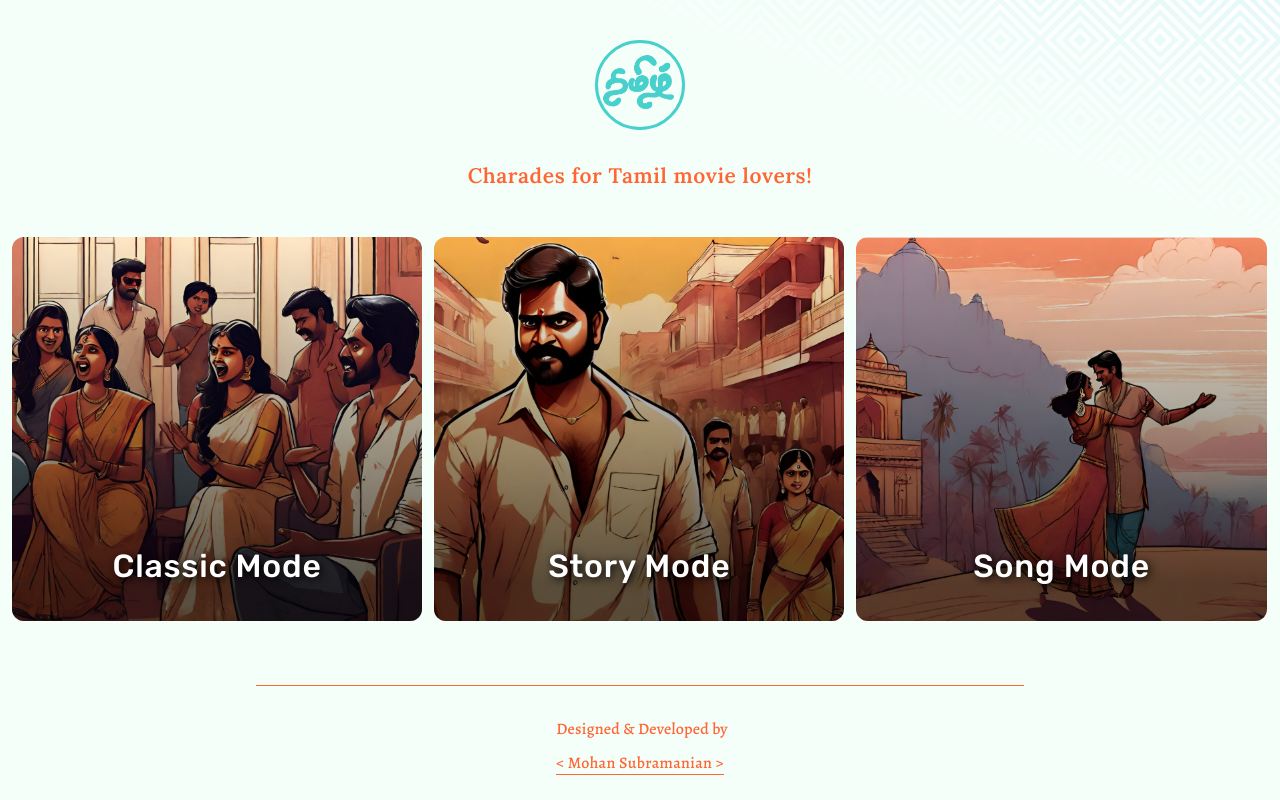
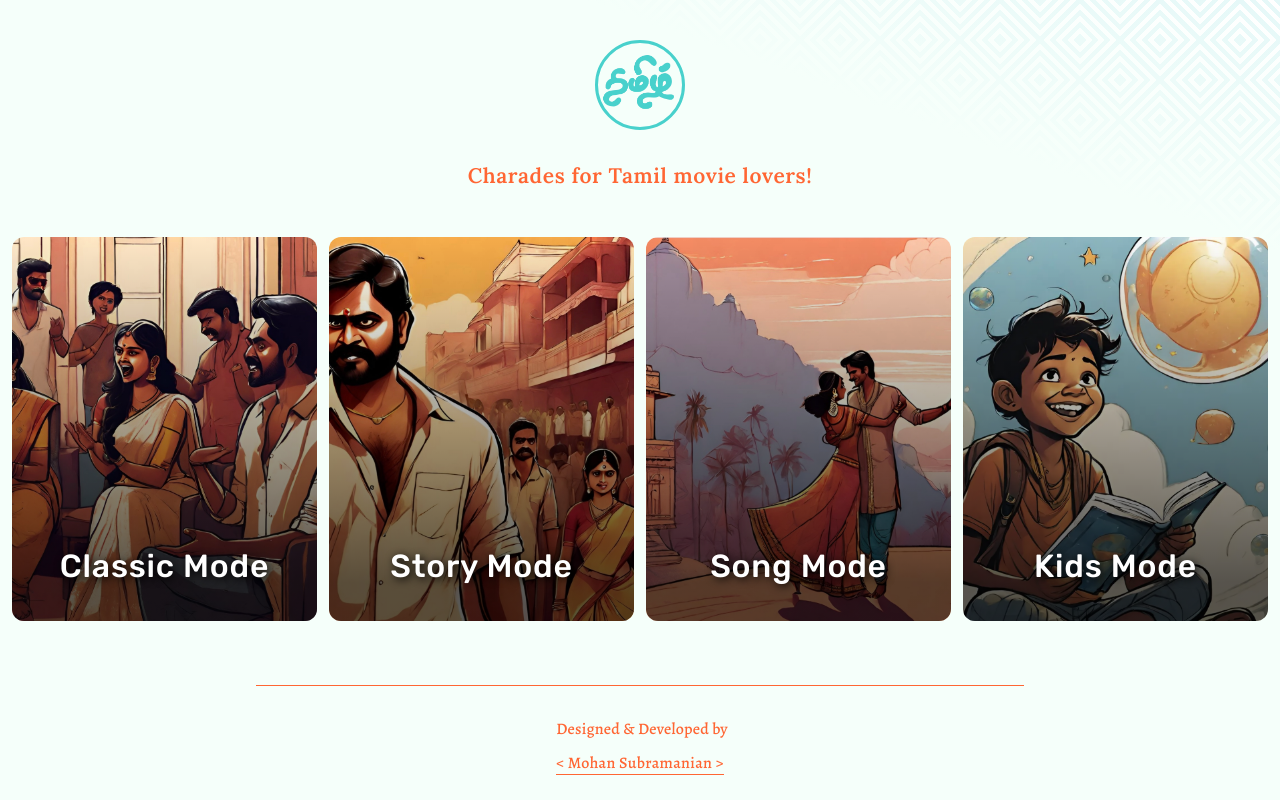
Before and after one commit to maraudermohan/tamil-charades, a Next.js app: page / in a window 1280 px wide. Built offline with nearby package versions, Linux system fonts and the light colour scheme; a web font is replaced by a local one.

Commit message:
Add kids mode

```diff
--- a/src/app/game/[slug]/page.tsx
+++ b/src/app/game/[slug]/page.tsx
@@ -2,7 +2,7 @@ import { GameController } from "components";
 import styles from "../../page.module.css";
 
 export async function generateStaticParams() {
-  return [{ slug: "classic" }, { slug: "story" }, { slug: "song" }];
+  return [{ slug: "classic" }, { slug: "story" }, { slug: "song" }, , { slug: "kids" }];
 }
 
 function ModePage({ params }: { params: { slug: string } }) {
--- a/src/components/ModeExpanded.tsx
+++ b/src/components/ModeExpanded.tsx
@@ -30,7 +30,8 @@ function ModeExpanded({ currentModeData }: ModeExpandedType) {
   const [isSubmitted, setIsSubmitted] = useState<number | null>(null);
 
   const fetchMovies = useCallback(async () => {
-    const result = await fetchData(currentModeData?.endpoint! + difficulty);
+    const modeUrl = currentModeData?.endpoint! + (currentModeData?.title !== "Kids Mode" ? difficulty : '');
+    const result = await fetchData(modeUrl);
     if (!result) {
       gameStoreMethods.setError(ErrorStates.BACKEND_FAIL);
       return;
@@ -104,10 +105,14 @@ function ModeExpanded({ currentModeData }: ModeExpandedType) {
               }}
             />
             <div className={styles.controlsBox}>
-              <DifficultySlider
-                difficulty={difficulty}
-                setDifficulty={setDifficulty}
-              />
+              {
+                currentModeData?.title !== "Kids Mode" && (
+                  <DifficultySlider
+                    difficulty={difficulty}
+                    setDifficulty={setDifficulty}
+                  />
+                )
+              }
               <button
                 className={styles.modePlayButton}
                 onClick={handleSubmit}
--- a/src/components/TitleSlide.tsx
+++ b/src/components/TitleSlide.tsx
@@ -34,7 +34,7 @@ function TitleSlide({ elementRef, movieIndex }: TitleSlideType) {
       >
         {moviesList[movieIndex].tamil}
       </h3>
-      {currentMode?.title === "Song Mode" && (
+      {["Song Mode", "Kids Mode"].includes(currentMode!.title) && (
         <h4 className={styles.subtitle}>{moviesList[movieIndex]?.movie}</h4>
       )}
     </div>
--- a/src/constant/gameModes.ts
+++ b/src/constant/gameModes.ts
@@ -35,4 +35,12 @@ export const GAME_MODES_DATA: GameModeData = {
     backgroundPosition: "35%",
     endpoint: "/songs.php?difficulty=",
   },
+  kids: {
+    title: "Kids Mode",
+    description:
+      "Simple day-to-day words for kids to get introduced to the world of <strong>Charades</strong>.",
+    backgroundImage: "/kids-bg.webp",
+    backgroundPosition: "50%",
+    endpoint: "/kid-words.php",
+  },
 } as const;
```
Also changed, not shown: public/kids-bg.webp (added).
